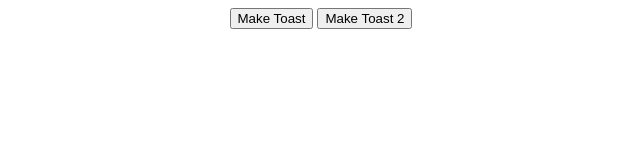
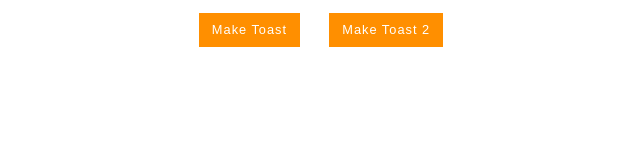
Before and after one commit to jordanaustin/BurntToast, a website: page demo.html in a window 1280 px wide. Shown: the whole page, without its empty margins (319-959 px from the left). Drawn offline with Linux system fonts and the light colour scheme.

Commit message:
Update demo

```diff
--- a/demo.css
+++ b/demo.css
@@ -1,4 +1,21 @@
+* {
+    margin: 0;
+    padding: 0;
+}
+
 body {
     overflow: hidden;
+    height: 100vh;
+    width: 100vw;
     text-align: center;
 }
+
+button {
+    margin: 1em;
+    padding: 0.75em 1em;
+    border: 0;
+    font-size: 0.8em;
+    letter-spacing: 1px;
+    color: white;
+    background: #FF8F00;
+}
```
